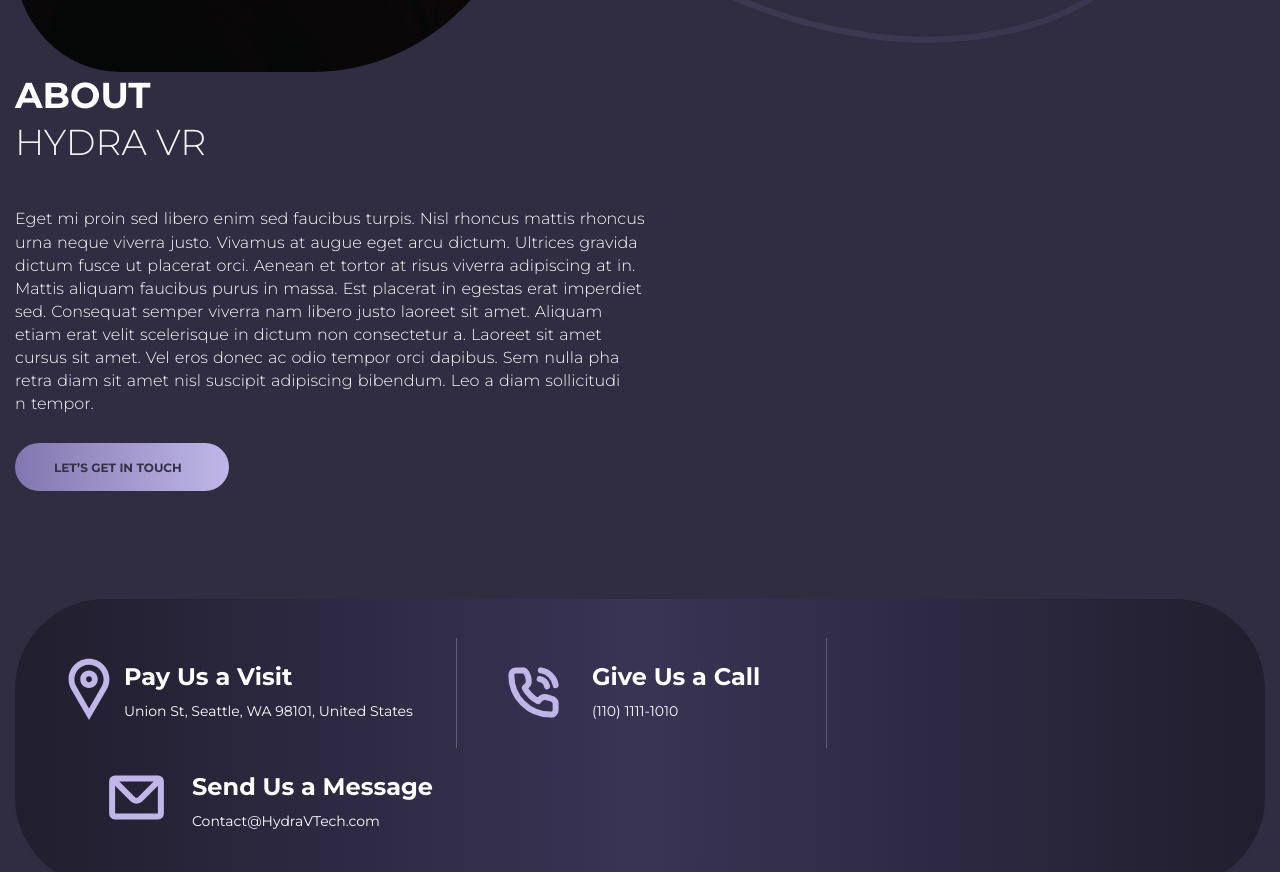
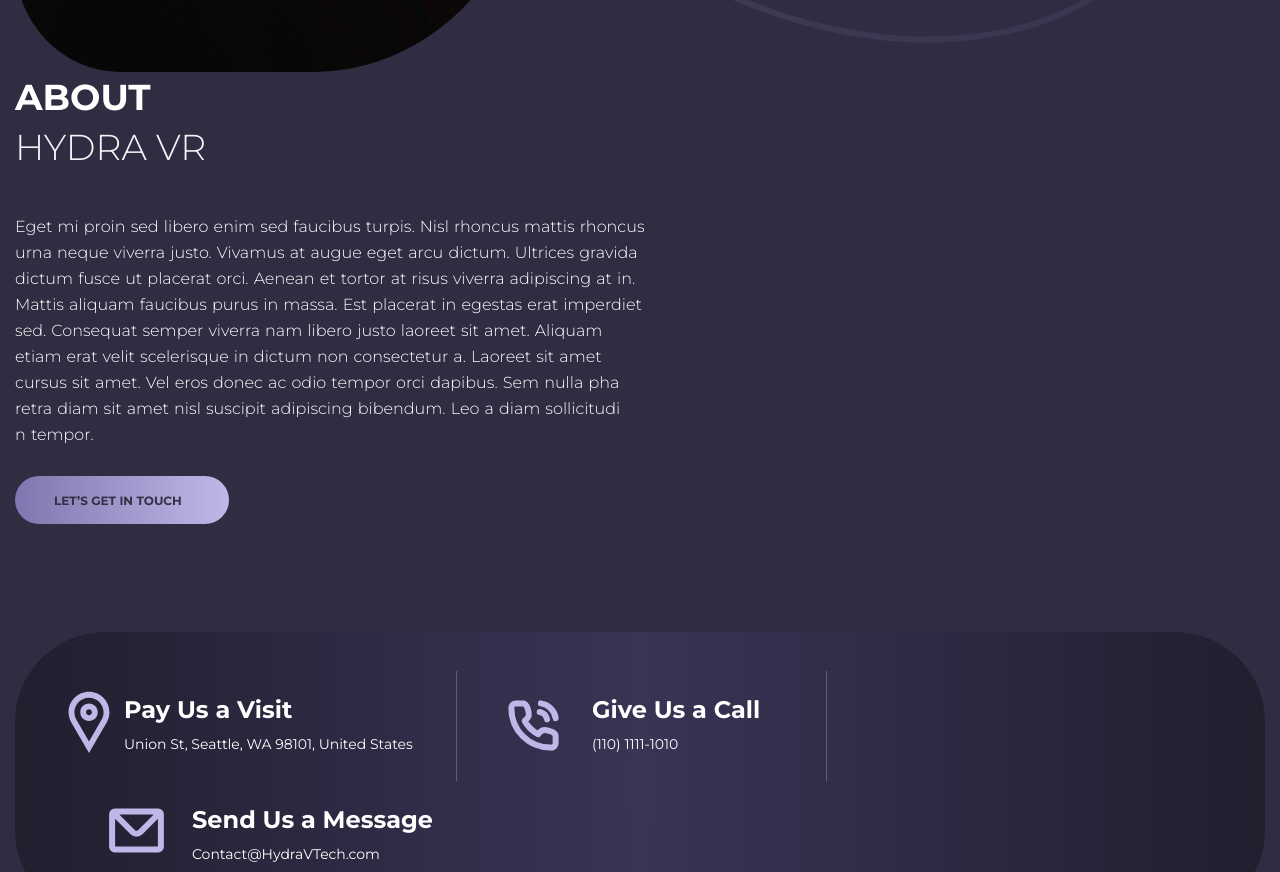
Before and after one commit to ViraRiefertDev/freelansinlife, a plain HTML site: page homework_06/index.html in a window 1280 px wide. Shown: the part 1255-2127 px from the top of the page. Drawn offline with Linux system fonts and the light colour scheme.

Commit message:
some changes<

```diff
--- a/homework_06/css/style.css
+++ b/homework_06/css/style.css
@@ -114,7 +114,7 @@ body {
   font-size: 36px;
   font-weight: 300;
   color: rgba(255, 255, 255, 0.95);
-  line-height: 1.305;
+  line-height: 1.39;
   margin-bottom: 42px;
 }
 
@@ -126,7 +126,7 @@ body {
 .about-text > p{
   font-size: 16px;
   font-weight: 300;
-  line-height: 1.44;
+  line-height: 1.625;
   word-spacing: 1px;
   margin-bottom: 28px;
 }
```
